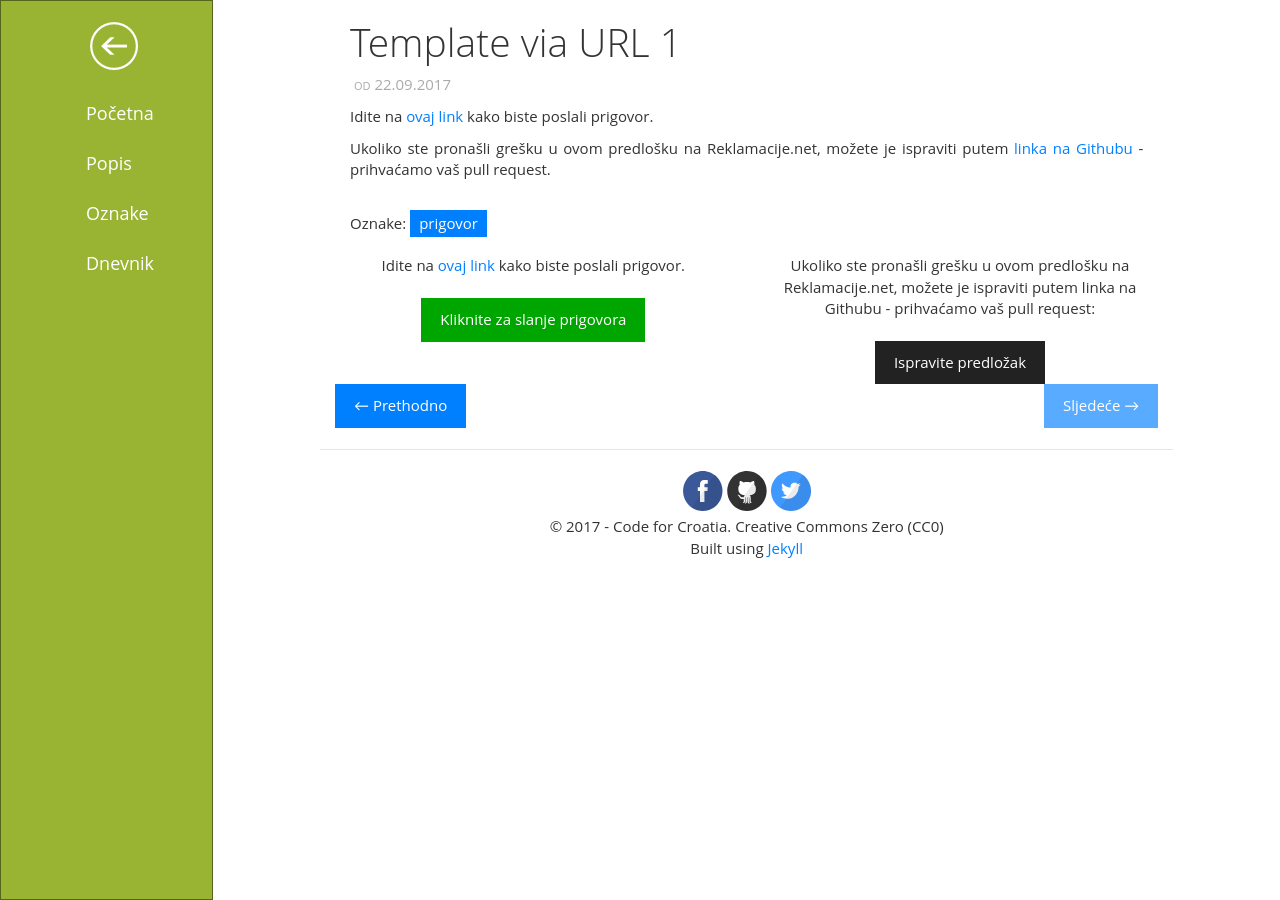
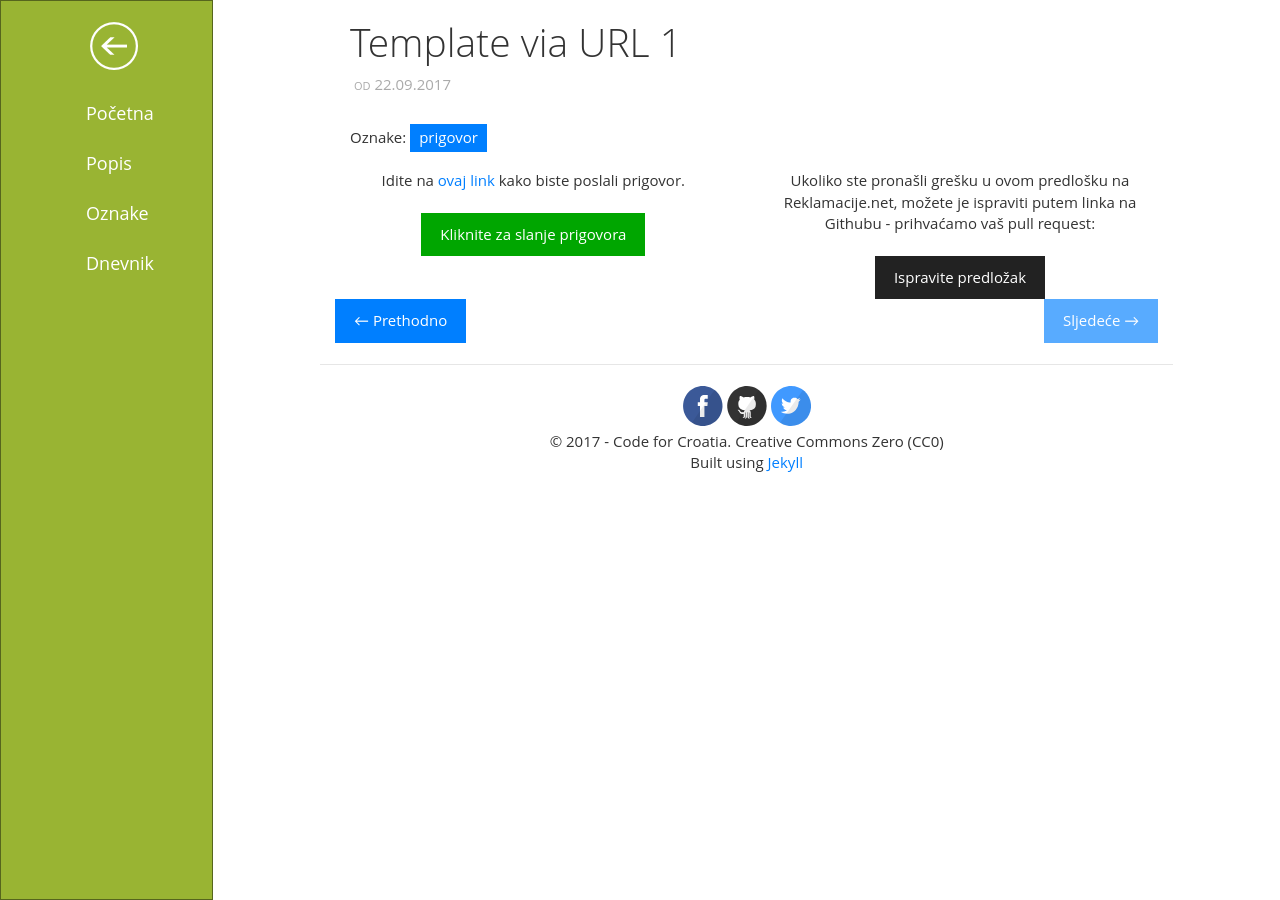
Before and after one commit to codeforcroatia/reklamacijenet-podnesi, a Jekyll site: the page built from _posts/2017-09-22-template-url.md, in a window 1280 px wide. Built offline with Jekyll 4.4.1, drawn with Linux system fonts in a browser that asks for light colours.

Commit message:
Update 2017-09-22-template-url.md

```diff
--- a/_posts/2017-09-22-template-url.md
+++ b/_posts/2017-09-22-template-url.md
@@ -7,7 +7,3 @@ tags:         prigovor
 eurl:         http://reklamacije.net
 description:  Template for reporting something via IPZ
 ---
-
-Idite na <a href="{{ post.eurl }}">ovaj link</a> kako biste poslali prigovor.
-
-Ukoliko ste pronašli grešku u ovom predlošku na Reklamacije.net, možete je ispraviti putem <a href="{{ site.github }}/{{ site.project-repository }}/edit/gh-pages/{{ page.path }}">linka na Githubu</a> - prihvaćamo vaš pull request.
```
